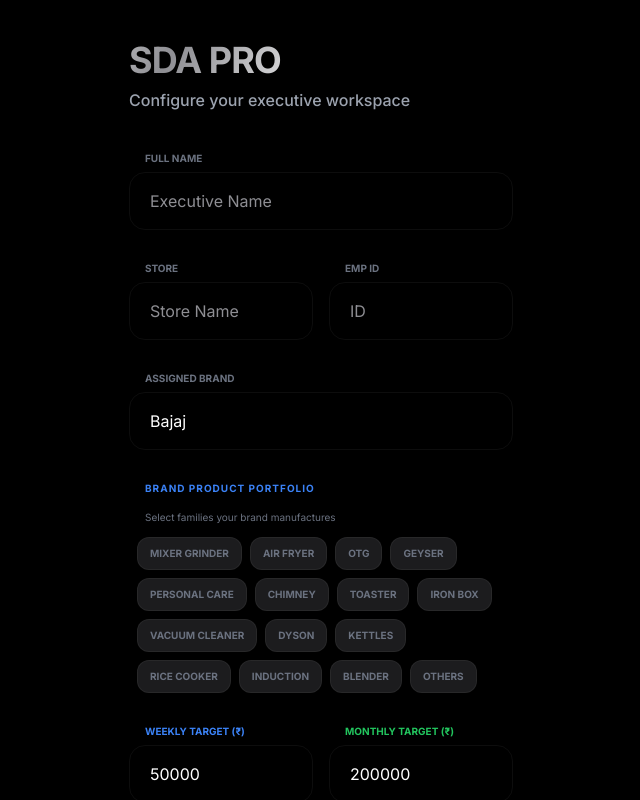
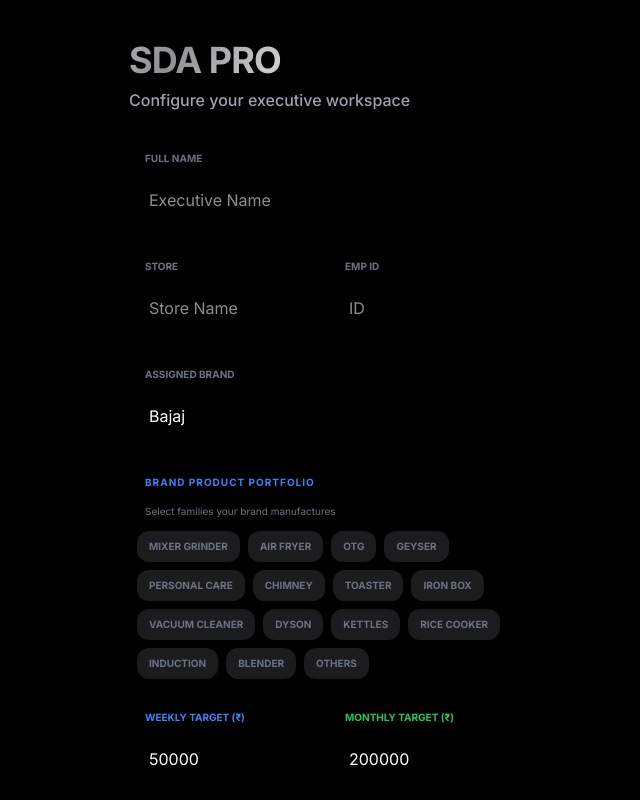
Before and after one commit to prajwal-git-png/SDA-Report, a React (Vite) app: page / in a window 1280 px wide. Shown: the whole page, without its empty margins (319-959 px from the left). Built offline with nearby package versions, Linux system fonts and the light colour scheme.

Commit message:
fix: Remove unnecessary borders for cleaner UI
Revises CSS and component styling to remove explicit border definitions from glass elements, cards, and input fields. This results in a cleaner, more modern aesthetic consistent with iOS design principles.

```diff
--- a/components/LoginView.tsx
+++ b/components/LoginView.tsx
@@ -49,7 +49,7 @@ const LoginView: React.FC<LoginProps> = ({ onComplete }) => {
           <input
             type="text"
             placeholder="Executive Name"
-            className="w-full bg-[#1c1c1e] border border-white/5 text-white rounded-2xl px-5 py-4 focus:ring-2 focus:ring-blue-600 outline-none"
+            className="w-full bg-[#1c1c1e] text-white rounded-2xl px-5 py-4 focus:ring-2 focus:ring-blue-600 outline-none border-none"
             value={formData.name}
             onChange={e => setFormData({...formData, name: e.target.value})}
             required
@@ -62,7 +62,7 @@ const LoginView: React.FC<LoginProps> = ({ onComplete }) => {
             <input
               type="text"
               placeholder="Store Name"
-              className="w-full bg-[#1c1c1e] border border-white/5 text-white rounded-2xl px-5 py-4 focus:ring-2 focus:ring-blue-600 outline-none"
+              className="w-full bg-[#1c1c1e] text-white rounded-2xl px-5 py-4 focus:ring-2 focus:ring-blue-600 outline-none border-none"
               value={formData.storeName}
               onChange={e => setFormData({...formData, storeName: e.target.value})}
               required
@@ -73,7 +73,7 @@ const LoginView: React.FC<LoginProps> = ({ onComplete }) => {
             <input
               type="text"
               placeholder="ID"
-              className="w-full bg-[#1c1c1e] border border-white/5 text-white rounded-2xl px-5 py-4 focus:ring-2 focus:ring-blue-600 outline-none"
+              className="w-full bg-[#1c1c1e] text-white rounded-2xl px-5 py-4 focus:ring-2 focus:ring-blue-600 outline-none border-none"
               value={formData.empId}
               onChange={e => setFormData({...formData, empId: e.target.value})}
               required
@@ -84,7 +84,7 @@ const LoginView: React.FC<LoginProps> = ({ onComplete }) => {
         <div className="space-y-1">
           <label className="text-[10px] font-bold text-gray-500 uppercase ml-4">Assigned Brand</label>
           <select
-            className="w-full bg-[#1c1c1e] border border-white/5 text-white rounded-2xl px-5 py-4 focus:ring-2 focus:ring-blue-600 outline-none appearance-none"
+            className="w-full bg-[#1c1c1e] text-white rounded-2xl px-5 py-4 focus:ring-2 focus:ring-blue-600 outline-none appearance-none border-none"
             value={formData.brand}
             onChange={e => setFormData({...formData, brand: e.target.value})}
           >
@@ -101,10 +101,10 @@ const LoginView: React.FC<LoginProps> = ({ onComplete }) => {
                 key={cat}
                 type="button"
                 onClick={() => togglePortfolio(cat)}
-                className={`px-3 py-2 rounded-xl text-[10px] font-black uppercase transition-all border ${
+                className={`px-3 py-2 rounded-xl text-[10px] font-black uppercase transition-all ${
                   formData.brandPortfolio.includes(cat)
-                    ? 'bg-blue-600 border-blue-400 text-white shadow-lg'
-                    : 'bg-[#1c1c1e] border-white/5 text-gray-500'
+                    ? 'bg-blue-600 text-white shadow-lg'
+                    : 'bg-[#1c1c1e] text-gray-500'
                 }`}
               >
                 {cat}
@@ -118,7 +118,7 @@ const LoginView: React.FC<LoginProps> = ({ onComplete }) => {
               <label className="text-[10px] font-bold text-blue-500 uppercase ml-4">Weekly Target (₹)</label>
               <input
                 type="number"
-                className="w-full bg-[#1c1c1e] border border-white/5 text-white rounded-2xl px-5 py-4 focus:ring-2 focus:ring-blue-600 outline-none"
+                className="w-full bg-[#1c1c1e] text-white rounded-2xl px-5 py-4 focus:ring-2 focus:ring-blue-600 outline-none border-none"
                 value={formData.weekTarget}
                 onChange={e => setFormData({...formData, weekTarget: Number(e.target.value)})}
               />
@@ -127,7 +127,7 @@ const LoginView: React.FC<LoginProps> = ({ onComplete }) => {
               <label className="text-[10px] font-bold text-green-500 uppercase ml-4">Monthly Target (₹)</label>
               <input
                 type="number"
-                className="w-full bg-[#1c1c1e] border border-white/5 text-white rounded-2xl px-5 py-4 focus:ring-2 focus:ring-blue-600 outline-none"
+                className="w-full bg-[#1c1c1e] text-white rounded-2xl px-5 py-4 focus:ring-2 focus:ring-blue-600 outline-none border-none"
                 value={formData.monthTarget}
                 onChange={e => setFormData({...formData, monthTarget: Number(e.target.value)})}
               />
@@ -136,7 +136,7 @@ const LoginView: React.FC<LoginProps> = ({ onComplete }) => {
 
         <button
           type="submit"
-          className="w-full bg-blue-600 hover:bg-blue-500 py-5 rounded-3xl font-bold text-lg transition-all active:scale-95 shadow-xl shadow-blue-600/30"
+          className="w-full bg-blue-600 hover:bg-blue-500 py-5 rounded-3xl font-bold text-lg transition-all active:scale-95 shadow-xl shadow-blue-600/30 border-none"
         >
           Initialize Workspace
         </button>
--- a/index.html
+++ b/index.html
@@ -25,7 +25,7 @@
             --text-secondary: #8e8e93;
             --accent: #0a84ff;
             --accent-glow: rgba(10, 132, 255, 0.4);
-            --border: rgba(255, 255, 255, 0.1);
+            --border: transparent;
             --glass: rgba(28, 28, 30, 0.8);
             --input-bg: #2c2c2e;
         }
@@ -37,7 +37,7 @@
             --text-secondary: #3c3c43;
             --accent: #007aff;
             --accent-glow: rgba(0, 122, 255, 0.2);
-            --border: rgba(0, 0, 0, 0.08);
+            --border: transparent;
             --glass: rgba(255, 255, 255, 0.85);
             --input-bg: #e5e5ea;
         }
@@ -57,7 +57,7 @@
             background: var(--glass);
             backdrop-filter: blur(25px);
             -webkit-backdrop-filter: blur(25px);
-            border: 0.5px solid var(--border);
+            border: none;
         }
 
         .shiny-text {
@@ -76,8 +76,8 @@
             background: var(--card-bg);
             border-radius: 24px;
             padding: 18px;
-            border: 0.5px solid var(--border);
-            box-shadow: 0 4px 20px rgba(0,0,0,0.05);
+            border: none;
+            box-shadow: 0 4px 20px rgba(0,0,0,0.1);
             transition: transform 0.2s cubic-bezier(0.34, 1.56, 0.64, 1);
             color: var(--text);
         }
@@ -96,7 +96,7 @@
             justify-content: space-around;
             padding: 12px;
             z-index: 1000;
-            box-shadow: 0 10px 40px rgba(0,0,0,0.2);
+            box-shadow: 0 10px 40px rgba(0,0,0,0.3);
         }
 
         .calendar-strip {
@@ -154,6 +154,8 @@
         input, select, textarea {
             color: var(--text) !important;
             background-color: transparent !important;
+            border: none !important;
+            outline: none !important;
         }
 
         input::placeholder, textarea::placeholder {
```
Also changed, not shown: components/Dashboard.tsx (+12 -12 lines).
